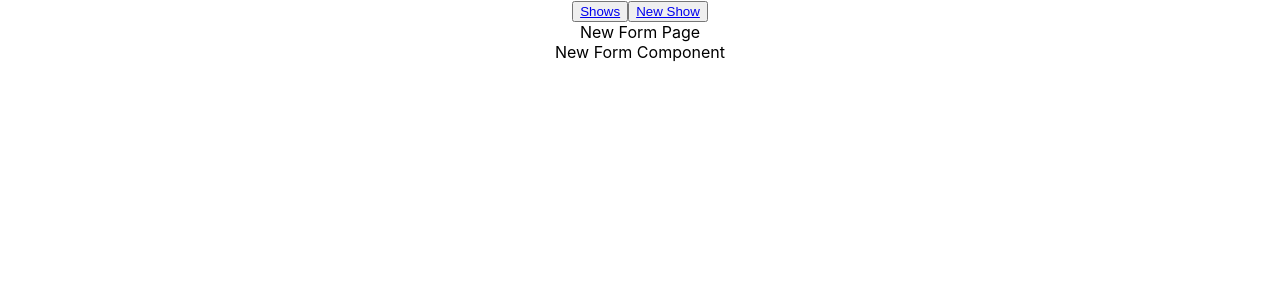
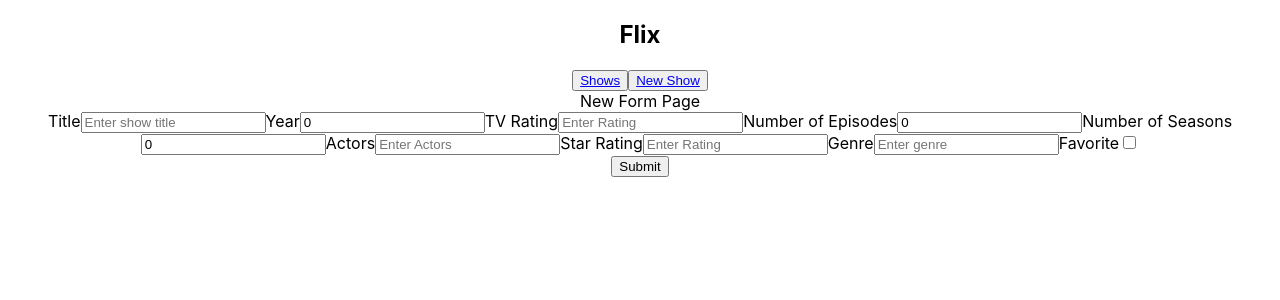
Before and after one commit to keriarmstrong/flix-project-frontend, a React (Create React App) app: page /shows/new in a window 1280 px wide. Shown: the top 300 px of the page. Built offline with nearby package versions, Linux system fonts and the light colour scheme.

Commit message:
Flushed out the ShowDetails component and Created NewShowForm.. then banged my head against the wall

```diff
--- a/src/components/NavBar.jsx
+++ b/src/components/NavBar.jsx
@@ -3,13 +3,14 @@ import { Link } from "react-router-dom";
 
 export default function NavBar() {
   return (
-    <div>
+    <nav>
+      <h1>Flix</h1>
     <button>
       <Link to='/shows'>Shows</Link>
     </button>
     <button>
       <Link to='/shows/new'>New Show</Link>
     </button>
-    </div>
+    </nav>
   )
 }
--- a/src/components/NewShowForm.jsx
+++ b/src/components/NewShowForm.jsx
@@ -1,9 +1,138 @@
 import React from 'react'
+import axios from 'axios';
+import { useState } from 'react';
+import { useNavigate } from 'react-router-dom';
+
+const API = process.env.REACT_APP_API_URL;
 
 export default function NewShowForm() {
+  const navigate = useNavigate();
+
+  const addShow = (newShow) => {
+    axios
+    .post(`${API}/shows`, newShow)
+    .then( () => {
+      navigate(`/shows`);
+    },
+    (error) => console.error(error)
+    )
+    .catch((c) => console.warn("catch", c))
+  }
+
+  const [show, setShow] = useState({
+
+    title: "",
+    year: 0,
+    tv_rating: "",
+    num_episodes: 0,
+    num_seasons: 0,
+    actors: "",
+    star_rating: "",
+    genre: "",
+    is_favorite: false
+  })
+
+  // const [value, setValue] = useState("")
+
+  // const handleNumberChange = (e) => {
+  //   setValue(e.target.value)
+  // }
+
+  const handleTextChange = (e) => {
+    setShow({...show, [e.target.id]: e.target.value});
+  }
+  const handleCheckboxChange = () => {
+    setShow({...show, is_favorite: !show.is_favorite});
+  }
+
+  const handleSubmit = (e) => {
+    e.preventDefault();
+    addShow(show);
+  }
+
   return (
-    <div>
-      New Form Component
+    <div className='newFormContainer'>
+      <form onSubmit={handleSubmit}>
+        <label htmlFor="title">Title</label>
+        <input
+          id="title"
+          value={show.title}
+          type="text"
+          onChange={handleTextChange}
+          placeholder="Enter show title"
+          required
+        />
+        <label htmlFor="year">Year</label>
+        <input
+        id="year"
+        value={show.year}
+        type="number"
+        onChange={handleTextChange}
+        placeholder="Enter Year Aired"
+        required
+        />
+        <label htmlFor="tvRating">TV Rating</label>
+        <input
+        id="tv_rating"
+        value={show.tv_rating}
+        type="text"
+        onChange={handleTextChange}
+        placeholder="Enter Rating"
+        />
+        <label htmlFor="numOfEpisodes" >Number of Episodes</label>
+        <input
+        id="num_episodes"
+        value={show.num_episodes}
+        type="number"
+        onChange={handleTextChange}
+        placeholder="Enter the Number of Episodes"
+        />
+        <label htmlFor="numOfSeasons">Number of Seasons</label>
+        <input
+        id="num_seasons"
+        value={show.num_seasons}
+        type="number"
+        onChange={handleTextChange}
+        placeholder="Enter Number of Seasons"
+        />
+        <label htmlFor="actors">Actors</label>
+        <input
+        id="actors"
+        value={show.actors}
+        type="text"
+        onChange={handleTextChange}
+        placeholder="Enter Actors"
+        />
+        <label htmlFor="starRating">Star Rating</label>
+        <input
+        id="star_rating"
+        value={show.star_rating}
+        type="text"
+        onChange={handleTextChange}
+        placeholder="Enter Rating"
+        />
+         {/*  DROPDOWN */}
+         <label htmlFor="genre">Genre</label>
+        <input
+        id="genre"
+        value={show.genre}
+        type="text"
+        onChange={handleTextChange}
+        placeholder="Enter genre"
+        />
+        <label htmlFor="favorite">Favorite</label>
+        <input
+        id="favorite"
+        value={show.is_favorite}
+        type="checkbox"
+        onChange={handleCheckboxChange}
+        checked={show.is_favorite}
+        />
+        <br />
+        <input
+        type="submit"
+        />
+      </form>
     </div>
   )
 }
--- a/src/components/ShowDetails.jsx
+++ b/src/components/ShowDetails.jsx
@@ -1,14 +1,17 @@
 import React from 'react';
 import axios from 'axios';
 import { useEffect, useState } from 'react';
-import { useParams } from 'react-router-dom';
+import { useParams, useNavigate, Link } from 'react-router-dom';
 
 const API = process.env.REACT_APP_API_URL;
+
+
 
 
 export default function ShowDetails() {
   const [show, setShow] = useState([]);
   const { id } = useParams();
+  const navigate = useNavigate();
 
   useEffect(() => {
     axios.get(`${API}/shows/${id}`)
@@ -20,9 +23,41 @@ export default function ShowDetails() {
     })
   }, [id]);
 
+  const deleteShow = () => {
+    axios
+    .delete(`${API}/shows/${id}`)
+    .then((response) => {
+      navigate(`/shows`);
+    },
+    (error) => console.error(error))
+    .catch((c) => console.warn(c))
+  }
+
+  const handleDelete = () => {
+    deleteShow();
+  }
+
   return (
     <div>
       <h3>{show.title}</h3>
+      <p>Year: {show.year}</p>
+      <p>Genre: {show.genre}</p>
+      <p>Tv Rating: {show.tv_rating}</p>
+      <p> Rating: {show.star_rating}</p>
+      <p> Number of Seasons: {show.num_seasons}</p>
+      <p> Number of Episodes: {show.num_episodes}</p>
+      <p> Actors: {show.actors}</p>
+      <p> Favorite: {show.is_favorite ? <span>⭐️</span> : <span>❌</span>}</p>
+      <div>
+        <Link to={`/shows`}><button>Back</button></Link>
+
+      </div>
+      <div>
+        <button onClick={handleDelete}>Delete</button>
+      </div>
+
+
     </div>
+
   )
 }
```
Also changed, not shown: src/pages/Error.js (added, +9 -0 lines).
